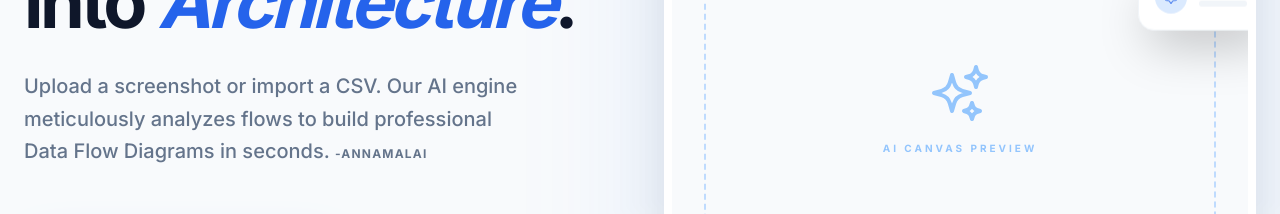
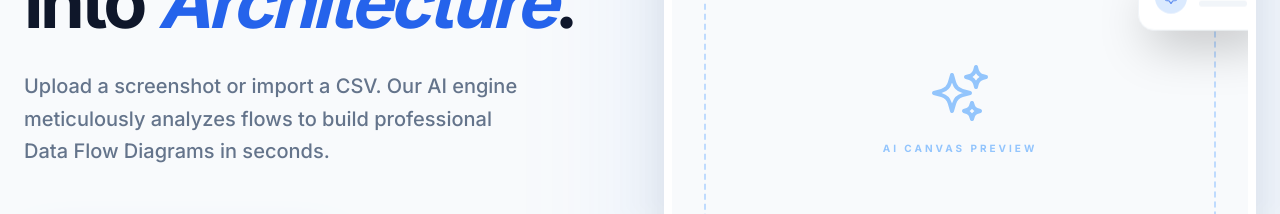
Before and after one commit to AnnamalaiEswaran-A/dfdarchitect, a React (Vite) app: page / in a window 1280 px wide. Shown: the part 325-539 px from the top of the page. Built offline with nearby package versions, Linux system fonts and the light colour scheme.

Commit message:
Remove author attribution from landing page text

```diff
--- a/components/LandingPage.tsx
+++ b/components/LandingPage.tsx
@@ -58,7 +58,7 @@ const LandingPage: React.FC<LandingPageProps> = ({ onStart, onUpload, onCSV }) =
               Transform Ideas into <span className="text-blue-600 italic">Architecture</span>.
             </h1>
             <p className="text-xl text-slate-500 max-w-lg leading-relaxed font-medium">
-              Upload a screenshot or import a CSV. Our AI engine meticulously analyzes flows to build professional Data Flow Diagrams in seconds. <span className="text-xs font-bold uppercase tracking-widest">-Annamalai</span>
+              Upload a screenshot or import a CSV. Our AI engine meticulously analyzes flows to build professional Data Flow Diagrams in seconds.
             </p>
             <div className="flex flex-wrap gap-4 pt-4">
               <button
```
